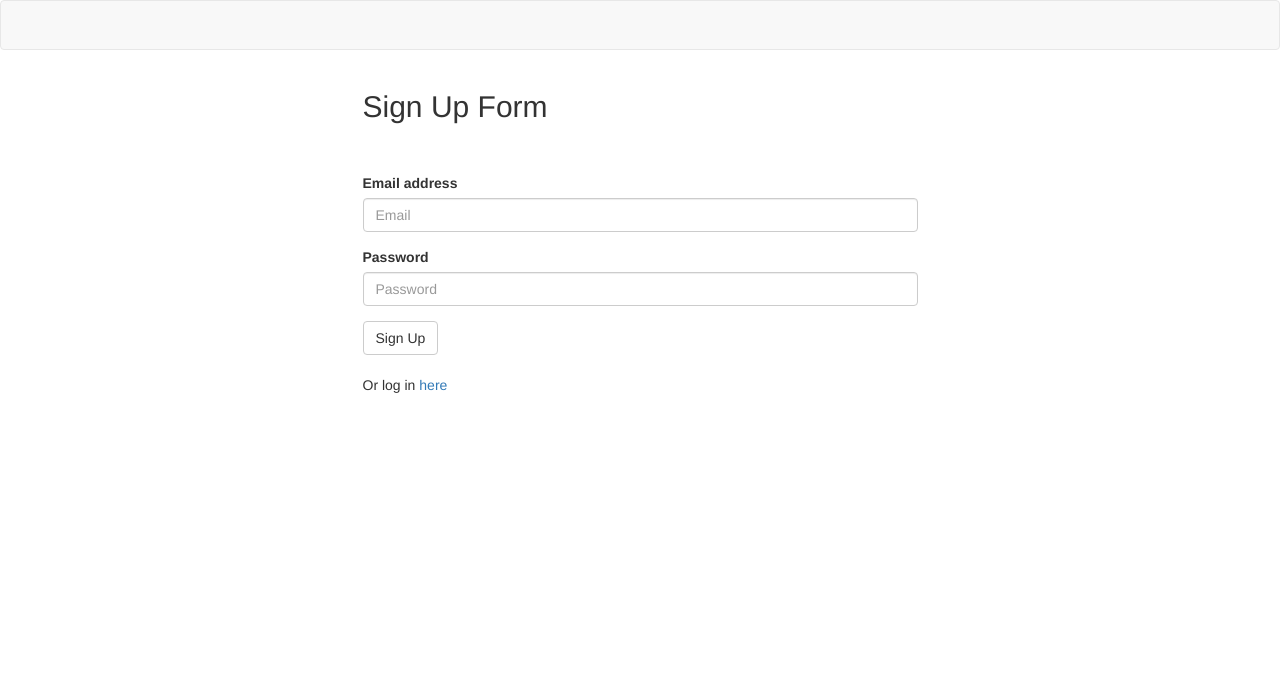
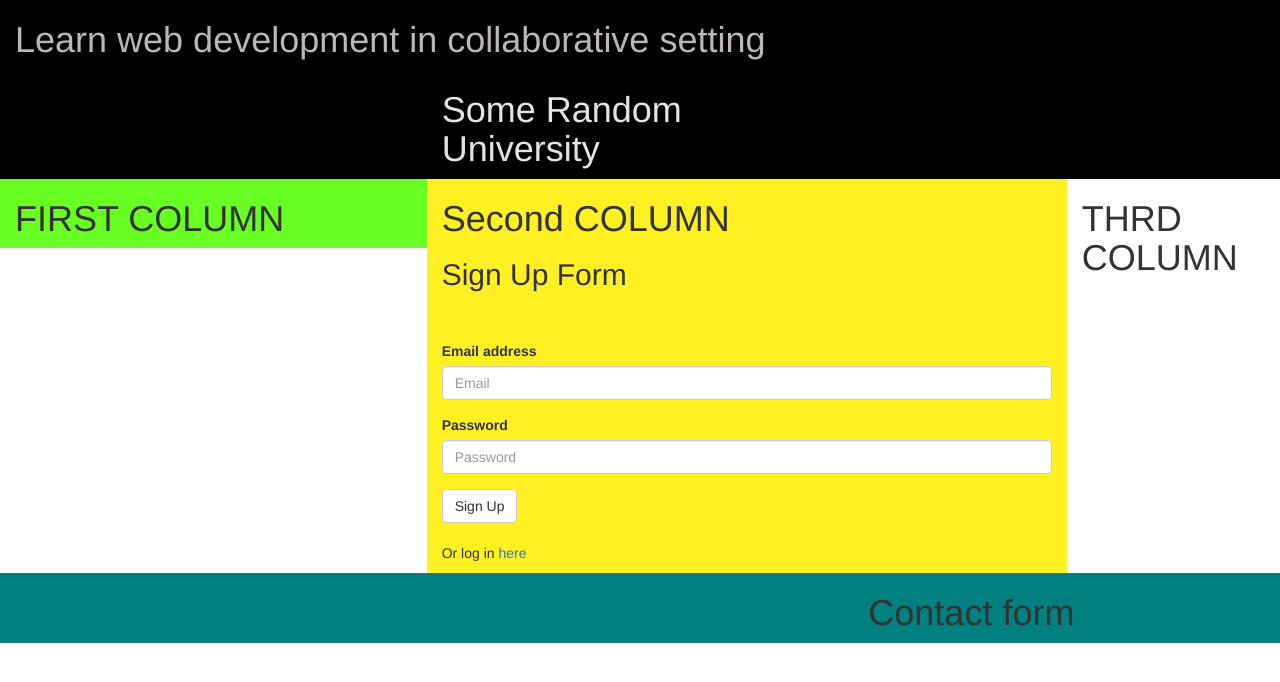
Before and after one commit to larrygamboa/project2, a Node server app: page / in a window 1280 px wide. Shown: the top 682 px of the page. Run offline with Node 20, Linux system fonts and the light colour scheme; some libraries are stand-ins or nearby versions.

Commit message:
adding landing page with sign up form and table structure

```diff
--- a/config/config.json
+++ b/config/config.json
@@ -1,7 +1,7 @@
 {
   "development": {
     "username": "root",
-    "password": null,
+    "password": "27qweasd",
     "database": "passport_demo",
     "host": "127.0.0.1",
     "dialect": "mysql"
--- a/public/signup.html
+++ b/public/signup.html
@@ -1,36 +1,73 @@
 <!DOCTYPE html>
 <html lang="en">
-
   <head>
     <title>Passport Authentication</title>
-  <meta charset="UTF-8">
-  <meta name="viewport" content="width=device-width, initial-scale=1">
-  <link rel="stylesheet" href="https://maxcdn.bootstrapcdn.com/bootswatch/3.3.7/lumen/bootstrap.min.css">
-  <link href="stylesheets/style.css" rel="stylesheet">
+    <meta charset="UTF-8" />
+    <meta name="viewport" content="width=device-width, initial-scale=1" />
+    <link
+      rel="stylesheet"
+      href="https://maxcdn.bootstrapcdn.com/bootswatch/3.3.7/lumen/bootstrap.min.css"
+    />
+    <link href="stylesheets/style.css" rel="stylesheet" />
   </head>
 
   <body>
-  <nav class="navbar navbar-default">
+    <!-- <nav class="navbar navbar-default">
     <div class="container-fluid">
       <div class="navbar-header">
       </div>
     </div>
-  </nav>
-  <div class="container">
+  </nav> -->
+    <div class="container container-fluid firstrow">
+      <div class="row head text">
+        <div class="col-md-8 text">
+          <h1 class="text2">Learn web development in collaborative setting</h1>
+        </div>
+        <div class="col-md-2"></div>
+        <div class="col-md-2"></div>
+      </div>
+      <div class="row head">
+        <div class="col-md-4"></div>
+        <div class="col-md-4"><h1 class="text">Some Random University</h1></div>
+        <div class="col-md-4"></div>
+      </div>
+
       <div class="row">
-      <div class="col-md-6 col-md-offset-3">
+
+        <div class="col-md-4 colorG"><h1>FIRST COLUMN</h1></div>
+
+        <div class="col-md-6 colorY"><h1>Second COLUMN</h1>
           <h2>Sign Up Form</h2>
           <form class="signup">
             <div class="form-group">
               <label for="exampleInputEmail1">Email address</label>
-            <input type="email" class="form-control" id="email-input" placeholder="Email">
+              <input
+                type="email"
+                class="form-control"
+                id="email-input"
+                placeholder="Email"
+              />
             </div>
             <div class="form-group">
               <label for="exampleInputPassword1">Password</label>
-            <input type="password" class="form-control" id="password-input" placeholder="Password">
+              <input
+                type="password"
+                class="form-control"
+                id="password-input"
+                placeholder="Password"
+              />
             </div>
-          <div style="display: none" id="alert" class="alert alert-danger" role="alert">
-            <span class="glyphicon glyphicon-exclamation-sign" aria-hidden="true"></span>
+
+            <div
+              style="display: none"
+              id="alert"
+              class="alert alert-danger"
+              role="alert"
+            >
+              <span
+                class="glyphicon glyphicon-exclamation-sign"
+                aria-hidden="true"
+              ></span>
               <span class="sr-only">Error:</span> <span class="msg"></span>
             </div>
             <button type="submit" class="btn btn-default">Sign Up</button>
@@ -38,12 +75,17 @@
           <br />
           <p>Or log in <a href="/login">here</a></p>
         </div>
+        <div class="col-md-2"> <h1>THRD COLUMN</h1></div>
+      </div>
+      <div class="row footer">
+        <div class="col-md-4"></div>
+        <div class="col-md-4"></div>
+        <div class="col-md-4"><h1>Contact form</h1></div>
       </div>
       </div>
 
+
     <script src="https://cdnjs.cloudflare.com/ajax/libs/jquery/3.2.1/jquery.min.js"></script>
     <script type="text/javascript" src="js/signup.js"></script>
-
   </body>
-
 </html>
--- a/public/stylesheets/style.css
+++ b/public/stylesheets/style.css
@@ -2,3 +2,70 @@ form.signup,
 form.login {
   margin-top: 50px;
 }
+
+.head {
+  background-color: black;
+  color: white;
+}
+
+.firstrow {
+  width: 100%;
+}
+
+.text {
+  color: rgb(230, 227, 227);
+}
+
+.text2 {
+  color: rgb(189, 182, 182);
+}
+
+.colorY {
+  background-color: rgb(255, 240, 34);
+}
+
+.colorG {
+  background-color: rgb(104, 255, 34);
+}
+
+.footer {
+  background-color: teal;
+}
+
+/* <h2>Sign Up Form</h2>
+<form class="signup">
+  <div class="form-group">
+    <label for="exampleInputEmail1">Email address</label>
+    <input
+      type="email"
+      class="form-control"
+      id="email-input"
+      placeholder="Email"
+    />
+  </div>
+  <div class="form-group">
+    <label for="exampleInputPassword1">Password</label>
+    <input
+      type="password"
+      class="form-control"
+      id="password-input"
+      placeholder="Password"
+    />
+  </div>
+
+  <div
+    style="display: none"
+    id="alert"
+    class="alert alert-danger"
+    role="alert"
+  >
+    <span
+      class="glyphicon glyphicon-exclamation-sign"
+      aria-hidden="true"
+    ></span>
+    <span class="sr-only">Error:</span> <span class="msg"></span>
+  </div>
+  <button type="submit" class="btn btn-default">Sign Up</button>
+</form>
+<br />
+<p>Or log in <a href="/login">here</a></p> */
```
Lines whose indentation alone changed are shown as unchanged.
